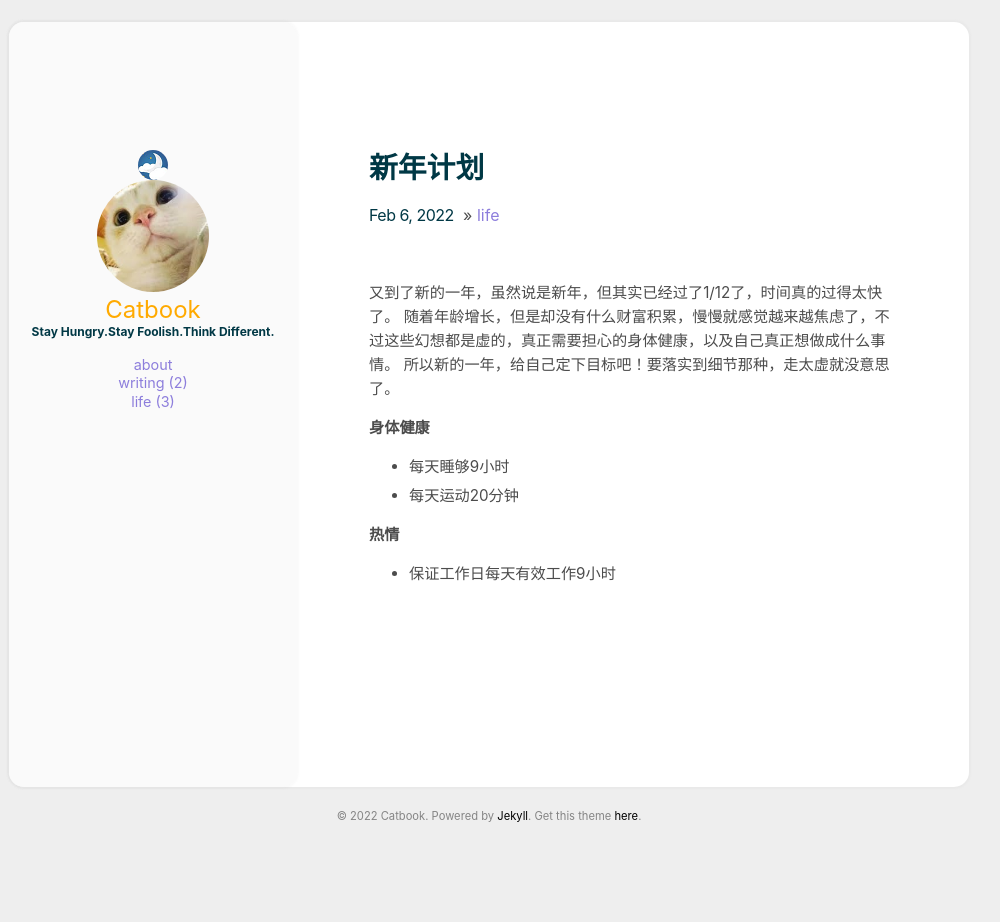
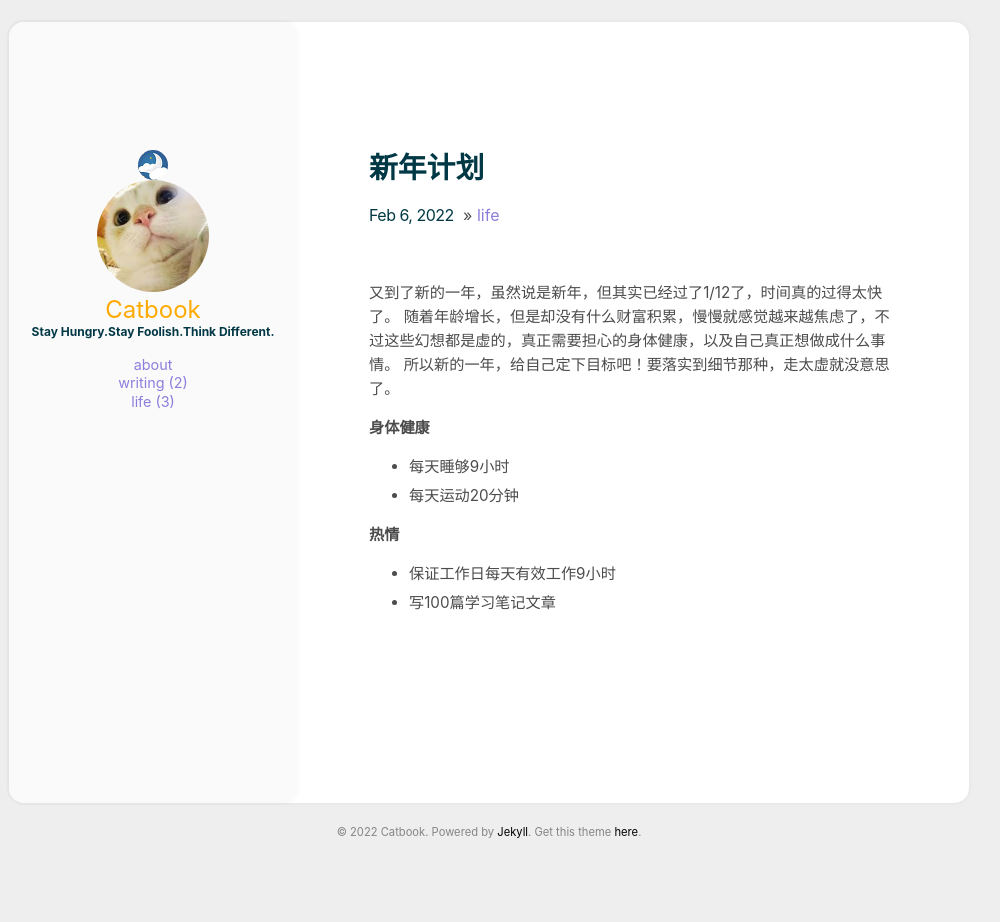
Before and after one commit to superlin2017/superlin2017.github.io, a Jekyll site: the page built from _posts/2022-02-06-plan.md, in a window 1280 px wide. Shown: the whole page, without its empty margins (151-1151 px from the left). Built offline with Jekyll 4.4.1, drawn with Linux system fonts in a browser that asks for light colours.

Commit message:
Update 2022-02-06-plan.md

```diff
--- a/_posts/2022-02-06-plan.md
+++ b/_posts/2022-02-06-plan.md
@@ -14,3 +14,4 @@ comments: true
 
 **热情**
 - 保证工作日每天有效工作9小时
+- 写100篇学习笔记文章
```
